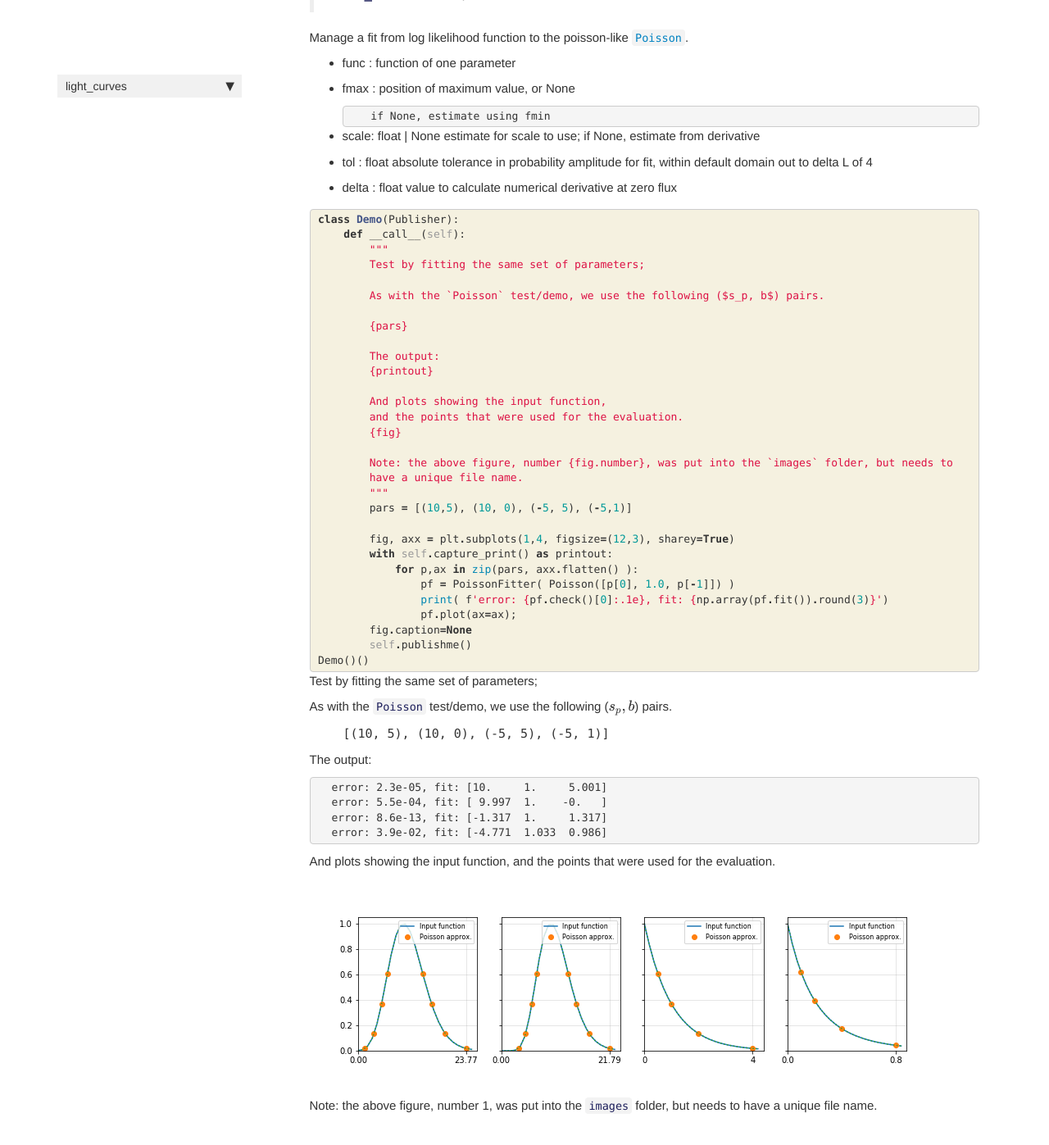
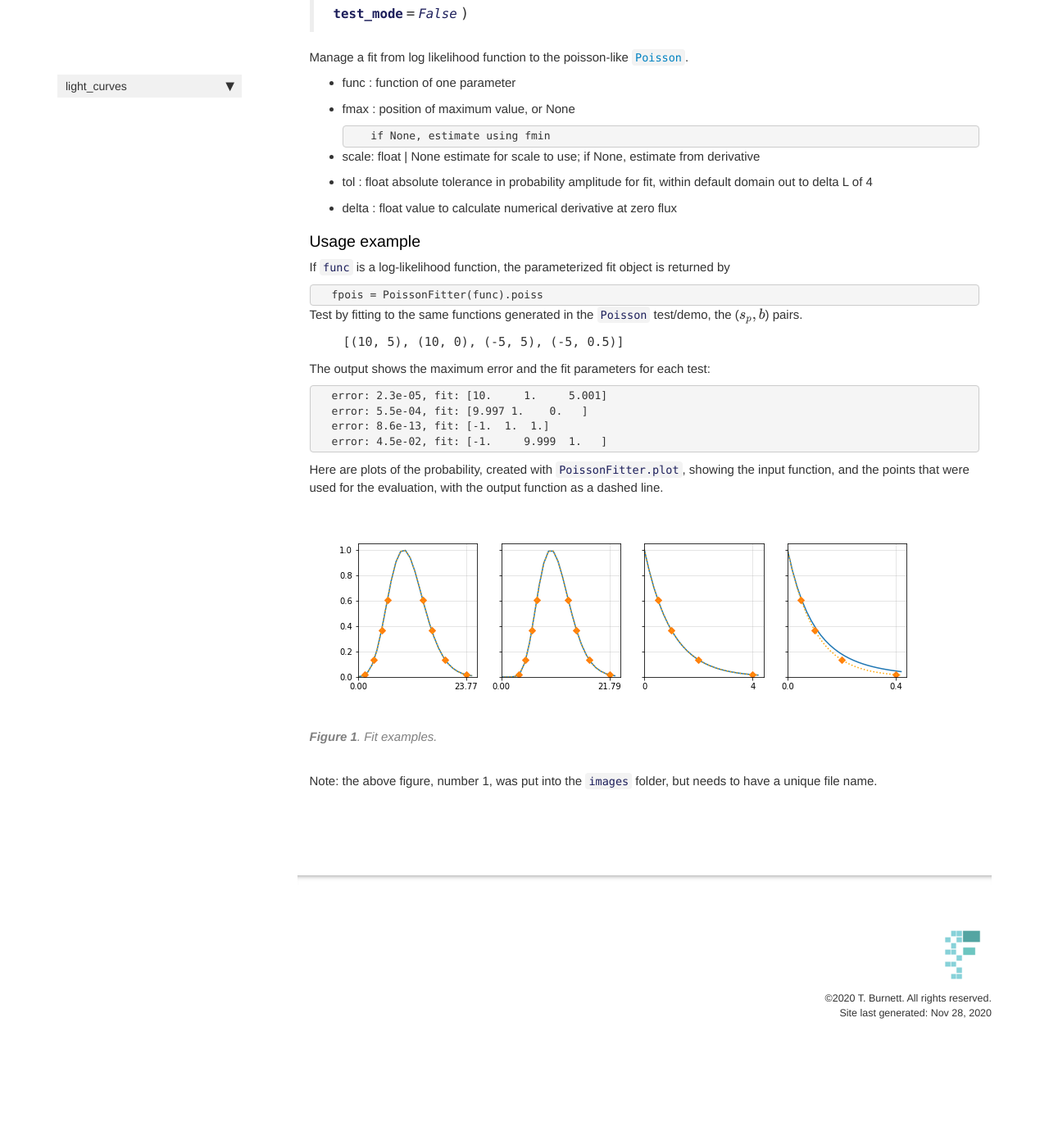
Before and after one commit to tburnett/light_curves, a Jekyll site: the page built from docs/poisson.html, in a window 1280 px wide and 1400 px high, scrolled down 2268 px. Shown: the top 1397 px of the window at 82% size. Built offline with Jekyll 4.4.1, drawn with Linux system fonts in a browser that asks for light colours; nearby versions of some CDN libraries; comment, search, counter and statistics services are not loaded; after the commit the page ends 3564 px from its top, so only the background shows below that.

Commit message:
new attempt on figures

```diff
--- a/docs/index.html
+++ b/docs/index.html
@@ -6,8 +6,8 @@ title: light_curves
 keywords: fastai
 sidebar: home_sidebar
 
-summary: "This is package being adapted to the `nbdev` environment from my code, from my <a href='https://github.com/tburnett/lat-timing'>github package lat-timing</a> to manage light curves of "
-description: "This is package being adapted to the `nbdev` environment from my code, from my <a href='https://github.com/tburnett/lat-timing'>github package lat-timing</a> to manage light curves of "
+summary: "This is package being adapted to the `nbdev` environment from my code, from my <a href='https://github.com/tburnett/jupydoc'>github package lat-timing](https://github.com/tburnett/lat-timing) to manage light curves of Fermi-LAT sources.  At the same time, I'm trying to use/adapt my [jupydoc</a> documention package."
+description: "This is package being adapted to the `nbdev` environment from my code, from my <a href='https://github.com/tburnett/jupydoc'>github package lat-timing](https://github.com/tburnett/lat-timing) to manage light curves of Fermi-LAT sources.  At the same time, I'm trying to use/adapt my [jupydoc</a> documention package."
 nb_path: "index.ipynb"
 ---
 <!--
--- a/docs/poisson.html
+++ b/docs/poisson.html
@@ -242,45 +242,6 @@ pvalc : float
     {% raw %}
 
 <div class="cell border-box-sizing code_cell rendered">
-<div class="input">
-
-<div class="inner_cell">
-    <div class="input_area">
-<div class=" highlight hl-ipython3"><pre><span></span><span class="k">class</span> <span class="nc">Demo</span><span class="p">(</span><span class="n">Publisher</span><span class="p">):</span>
-    <span class="k">def</span> <span class="fm">__call__</span><span class="p">(</span><span class="bp">self</span><span class="p">):</span>
-        <span class="sd">&quot;&quot;&quot;</span>
-<span class="sd">        Test by fitting the same set of parameters;</span>
-<span class="sd">        </span>
-<span class="sd">        As with the `Poisson` test/demo, we use the following ($s_p, b$) pairs.</span>
-<span class="sd">        </span>
-<span class="sd">        {pars}</span>
-<span class="sd">        </span>
-<span class="sd">        The output:</span>
-<span class="sd">        {printout}</span>
-<span class="sd">        </span>
-<span class="sd">        And plots showing the input function, </span>
-<span class="sd">        and the points that were used for the evaluation. </span>
-<span class="sd">        {fig}</span>
-<span class="sd">        </span>
-<span class="sd">        Note: the above figure, number {fig.number}, was put into the `images` folder, but needs to </span>
-<span class="sd">        have a unique file name.</span>
-<span class="sd">        &quot;&quot;&quot;</span>
-        <span class="n">pars</span> <span class="o">=</span> <span class="p">[(</span><span class="mi">10</span><span class="p">,</span><span class="mi">5</span><span class="p">),</span> <span class="p">(</span><span class="mi">10</span><span class="p">,</span> <span class="mi">0</span><span class="p">),</span> <span class="p">(</span><span class="o">-</span><span class="mi">5</span><span class="p">,</span> <span class="mi">5</span><span class="p">),</span> <span class="p">(</span><span class="o">-</span><span class="mi">5</span><span class="p">,</span><span class="mi">1</span><span class="p">)]</span>
-
-        <span class="n">fig</span><span class="p">,</span> <span class="n">axx</span> <span class="o">=</span> <span class="n">plt</span><span class="o">.</span><span class="n">subplots</span><span class="p">(</span><span class="mi">1</span><span class="p">,</span><span class="mi">4</span><span class="p">,</span> <span class="n">figsize</span><span class="o">=</span><span class="p">(</span><span class="mi">12</span><span class="p">,</span><span class="mi">3</span><span class="p">),</span> <span class="n">sharey</span><span class="o">=</span><span class="kc">True</span><span class="p">)</span>
-        <span class="k">with</span> <span class="bp">self</span><span class="o">.</span><span class="n">capture_print</span><span class="p">()</span> <span class="k">as</span> <span class="n">printout</span><span class="p">:</span>
-            <span class="k">for</span> <span class="n">p</span><span class="p">,</span><span class="n">ax</span> <span class="ow">in</span> <span class="nb">zip</span><span class="p">(</span><span class="n">pars</span><span class="p">,</span> <span class="n">axx</span><span class="o">.</span><span class="n">flatten</span><span class="p">()</span> <span class="p">):</span>
-                <span class="n">pf</span> <span class="o">=</span> <span class="n">PoissonFitter</span><span class="p">(</span> <span class="n">Poisson</span><span class="p">([</span><span class="n">p</span><span class="p">[</span><span class="mi">0</span><span class="p">],</span> <span class="mf">1.0</span><span class="p">,</span> <span class="n">p</span><span class="p">[</span><span class="o">-</span><span class="mi">1</span><span class="p">]])</span> <span class="p">)</span>
-                <span class="nb">print</span><span class="p">(</span> <span class="sa">f</span><span class="s1">&#39;error: </span><span class="si">{</span><span class="n">pf</span><span class="o">.</span><span class="n">check</span><span class="p">()[</span><span class="mi">0</span><span class="p">]</span><span class="si">:</span><span class="s1">.1e</span><span class="si">}</span><span class="s1">, fit: </span><span class="si">{</span><span class="n">np</span><span class="o">.</span><span class="n">array</span><span class="p">(</span><span class="n">pf</span><span class="o">.</span><span class="n">fit</span><span class="p">())</span><span class="o">.</span><span class="n">round</span><span class="p">(</span><span class="mi">3</span><span class="p">)</span><span class="si">}</span><span class="s1">&#39;</span><span class="p">)</span>
-                <span class="n">pf</span><span class="o">.</span><span class="n">plot</span><span class="p">(</span><span class="n">ax</span><span class="o">=</span><span class="n">ax</span><span class="p">);</span>
-        <span class="n">fig</span><span class="o">.</span><span class="n">caption</span><span class="o">=</span><span class="kc">None</span>
-        <span class="bp">self</span><span class="o">.</span><span class="n">publishme</span><span class="p">()</span>
-<span class="n">Demo</span><span class="p">()()</span>
-</pre></div>
-
-    </div>
-</div>
-</div>
 
 <div class="output_wrapper">
 <div class="output">
@@ -289,12 +250,15 @@ pvalc : float
 
 
 <div class="output_markdown rendered_html output_subarea ">
-<p>Test by fitting the same set of parameters;</p>
-<p>As with the <code>Poisson</code> test/demo, we use the following ($s_p, b$) pairs.</p>
-<p style="margin-left: 5%"><samp>[(10, 5), (10, 0), (-5, 5), (-5, 1)]</samp></p><p>The output:</p>
-<p style="margin-left: 5%"><pre>error: 2.3e-05, fit: [10.     1.     5.001]<br>error: 5.5e-04, fit: [ 9.997  1.    -0.   ]<br>error: 8.6e-13, fit: [-1.317  1.     1.317]<br>error: 3.9e-02, fit: [-4.771  1.033  0.986]<br></pre></p><p>And plots showing the input function,
-and the points that were used for the evaluation.</p>
-<div class="jupydoc_fig"><a href="images/fig_01.png"<figure>   <img src="images/fig_01.png" alt="Figure 1 at images/fig_01.png" > </figure></a></div><p>Note: the above figure, number 1, was put into the <code>images</code> folder, but needs to
+<h3 id="Usage-example">Usage example<a class="anchor-link" href="#Usage-example"> </a></h3><p>If <code>func</code> is a log-likelihood function, the parameterized fit object is returned by</p>
+
+<pre><code>fpois = PoissonFitter(func).poiss</code></pre>
+<p>Test by fitting to the same functions generated in the  <code>Poisson</code> test/demo,
+the  ($s_p, b$) pairs.</p>
+<p style="margin-left: 5%"><samp>[(10, 5), (10, 0), (-5, 5), (-5, 0.5)]</samp></p><p>The output shows the maximum error and the fit parameters for each test:</p>
+<p style="margin-left: 5%"><pre>error: 2.3e-05, fit: [10.     1.     5.001]<br>error: 5.5e-04, fit: [9.997 1.    0.   ]<br>error: 8.6e-13, fit: [-1.  1.  1.]<br>error: 4.5e-02, fit: [-1.     9.999  1.   ]<br></pre></p><p>Here are plots of the probability, created with <code>PoissonFitter.plot</code>, showing the input function,
+and the points that were used for the evaluation, with the output function as a dashed line.</p>
+<div class="jupydoc_fig"><a href="images/fig_01.png"<figure>   <img src="images/fig_01.png" alt="Figure 1 at images/fig_01.png" width=600>  <figcaption><b>Figure 1</b>. Fit examples.</figcaption></figure></a></div><p>Note: the above figure, number 1, was put into the <code>images</code> folder, but needs to
 have a unique file name.</p>
 
 </div>
```
Also changed, not shown: light_curves/poisson.py (+6 -6 lines), README.md, docs/images/fig_01.png, figs/fig_01.png (deleted), images/fig_01.png, 1 other file.
